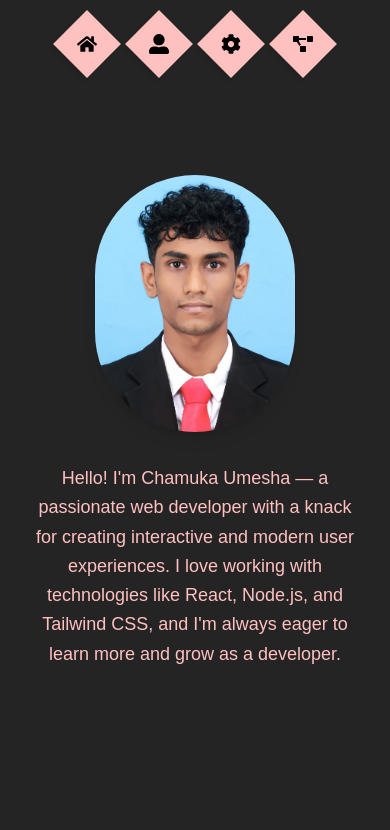
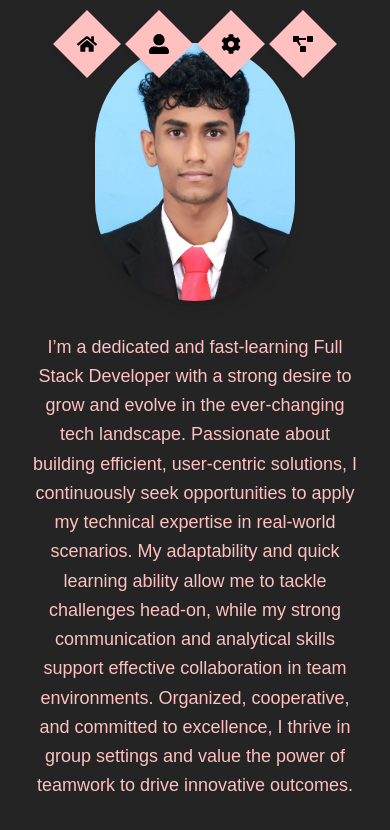
Before and after one commit to MChamuka/portfolio, a Next.js app: page /myself in a window 390 px wide. Shown: the top 830 px of the page. Built offline with nearby package versions, Linux system fonts and the light colour scheme; a web font is replaced by a local one.

Commit message:
responsive

```diff
--- a/src/app/myself/page.tsx
+++ b/src/app/myself/page.tsx
@@ -5,7 +5,7 @@ import DiamondNavbar from '../../components/DiamondNavbar';
 
 export default function Myself() {
   return (
-    <div className="flex flex-col md:flex-row items-center justify-center bg-[#252425] text-[#FFC0C0] min-h-screen px-6 py-12 space-y-8 md:space-y-0 md:space-x-10">
+    <div className="flex flex-col md:flex-row items-center justify-center bg-[#252425] text-[#FFC0C0] min-h-screen px-6 py-6 space-y-8 md:space-y-0 md:space-x-10">
       <DiamondNavbar />
 
       {/* Image Section */}
@@ -22,7 +22,9 @@ export default function Myself() {
       {/* About Section */}
       <div className="max-w-xl text-center md:text-left px-2">
         <p className="text-lg leading-relaxed">
-          Hello! I&apos;m Chamuka Umesha — a passionate web developer with a knack for creating interactive and modern user experiences. I love working with technologies like React, Node.js, and Tailwind CSS, and I&apos;m always eager to learn more and grow as a developer.
+          I’m a dedicated and fast-learning Full Stack Developer with a strong desire to grow and evolve in the ever-changing tech landscape. Passionate about building efficient, user-centric solutions, I continuously seek opportunities to apply my technical expertise in real-world scenarios.
+
+My adaptability and quick learning ability allow me to tackle challenges head-on, while my strong communication and analytical skills support effective collaboration in team environments. Organized, cooperative, and committed to excellence, I thrive in group settings and value the power of teamwork to drive innovative outcomes.
         </p>
       </div>
     </div>
--- a/src/app/page.tsx
+++ b/src/app/page.tsx
@@ -49,11 +49,10 @@ export default function SliderPage() {
       {/* Left Section */}
       <div className="w-full md:w-1/2 flex flex-col justify-center items-center md:items-start mb-10 md:mb-0 md:px-16 text-center md:text-left">
         <h1 className="text-3xl sm:text-4xl md:text-5xl font-bold mb-6">
-          Hello, welcome to my portfolio
+          Hi there! Welcome to my portfolio
         </h1>
         <p className="text-lg sm:text-xl max-w-md">
-          I’m Chamuka Umesha — a passionate developer with a love for modern web
-          technologies. I enjoy creating beautiful and interactive user experiences.
+          This is where my fullstack development journey comes to life — through code, tools, and real-world projects.
         </p>
       </div>
 
```
